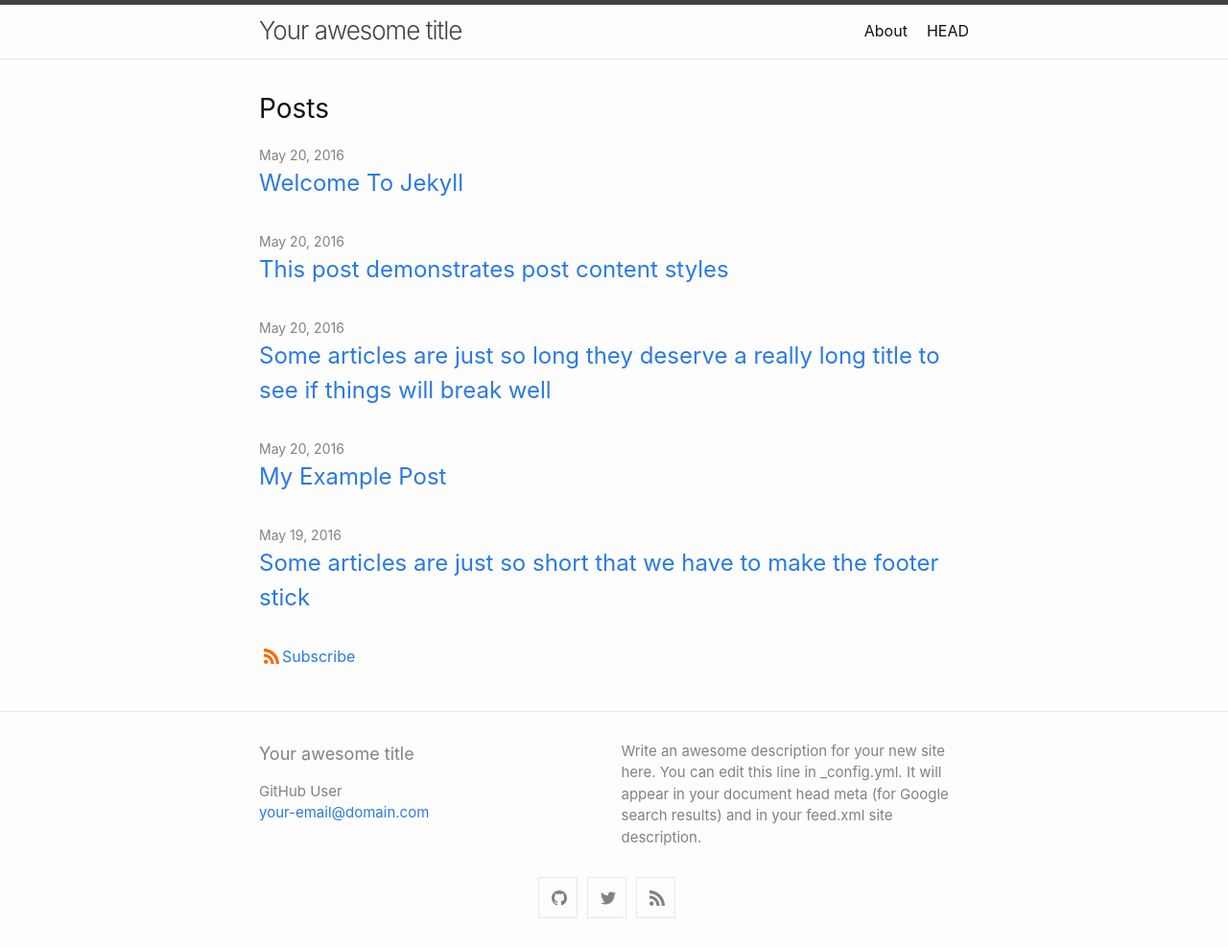
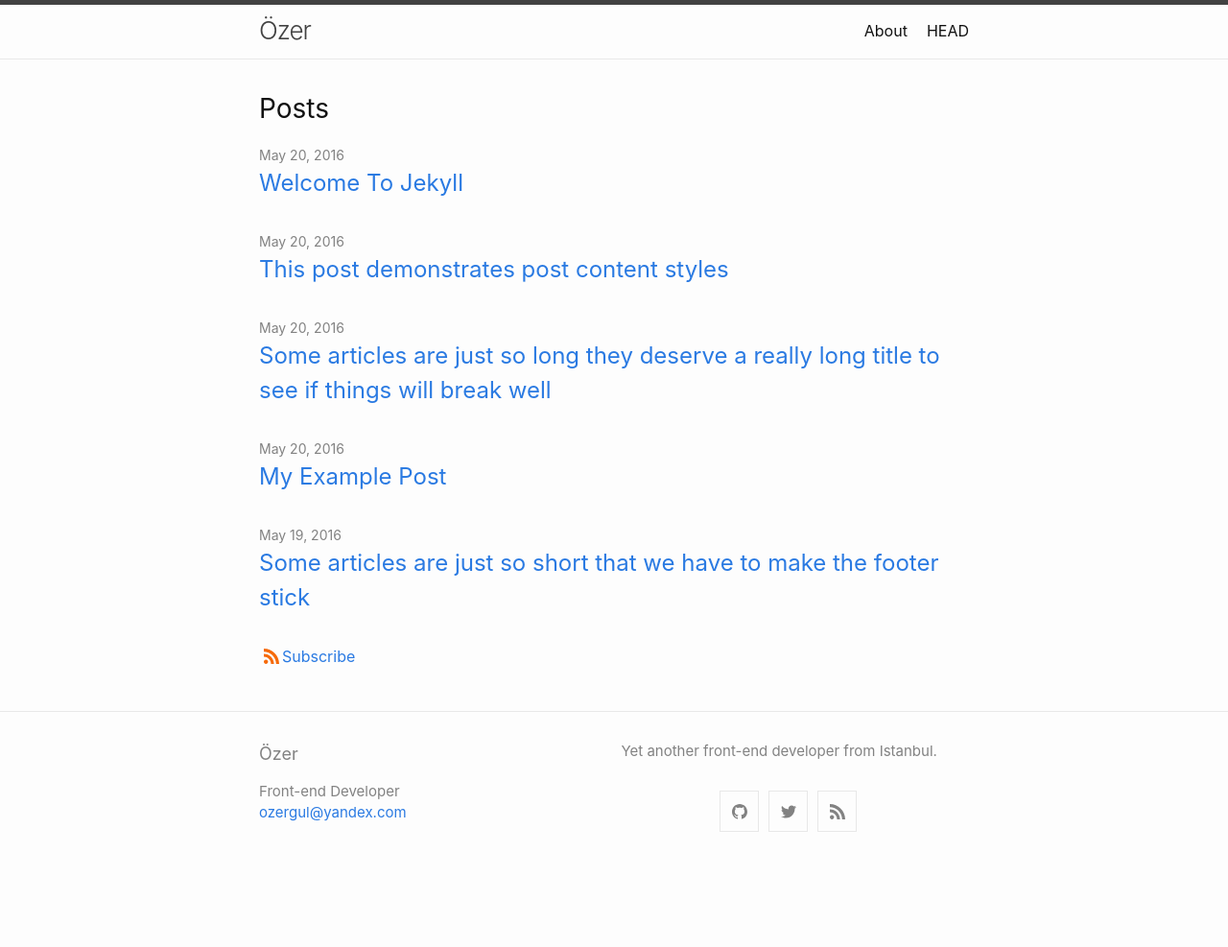
Before and after one commit to ozergul/ozergul.github.io, a Jekyll site: the page built from index.md, in a window 1280 px wide. Shown: the whole page at 96% size. Built offline with Jekyll 4.4.1, drawn with Linux system fonts in a browser that asks for light colours; after the commit the page ends 919 px from its top, so only the background shows below that.

Commit message:
Update _config.yml

```diff
--- a/_config.yml
+++ b/_config.yml
@@ -1,10 +1,8 @@
-title: Your awesome title
-author: GitHub User
-email: your-email@domain.com
+title: Özer
+author: Front-end Developer
+email: ozergul@yandex.com
 description: > # this means to ignore newlines until "show_exerpts:"
-  Write an awesome description for your new site here. You can edit this
-  line in _config.yml. It will appear in your document head meta (for
-  Google search results) and in your feed.xml site description.
+  Yet another front-end developer from Istanbul.
 
 show_excerpts: false # set to true to show excerpts on the homepage
 
@@ -15,8 +13,8 @@ minima:
 
   # generate social links in footer
   social_links:
-    twitter: jekyllrb
-    github:  jekyll
+    twitter: ozergul1
+    github:  ozergul
     rss: rss
     # dribbble: jekyll
     # facebook: jekyll
```
